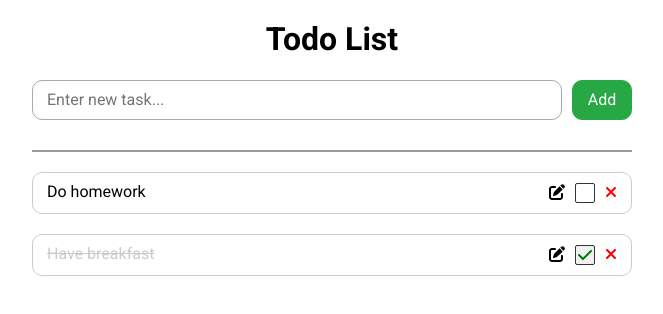
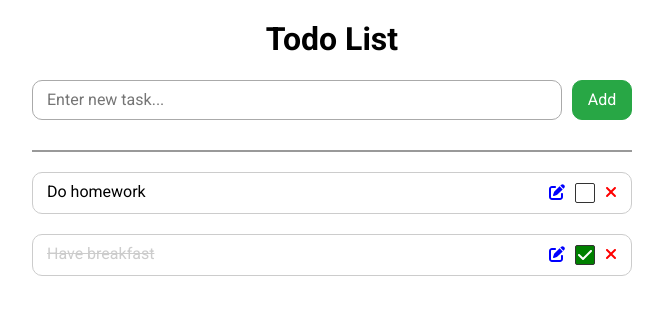
Before and after one commit to slo248/ToDoApp, a React (Create React App) app: page / in a window 1280 px wide. Shown: the top 314 px of the page, without its empty margins (308-971 px from the left). Built offline with nearby package versions, Linux system fonts and the light colour scheme.

Commit message:
change styles of status box

```diff
--- a/src/comps/StatusBox/StatusBox.module.scss
+++ b/src/comps/StatusBox/StatusBox.module.scss
@@ -6,9 +6,9 @@
   display: flex;
   justify-content: center;
   align-items: center;
-  color: green;
 }
 
 .wrapper.active {
-  background-color: #f0f0f0;
+  color: #fff;
+  background-color: green;
 }
--- a/src/comps/Tasks/Task/Task.module.scss
+++ b/src/comps/Tasks/Task/Task.module.scss
@@ -33,6 +33,9 @@
   &:hover {
     cursor: pointer;
   }
+  &-edit {
+    color: blue;
+  }
   &-done {
     color: green;
   }
```
